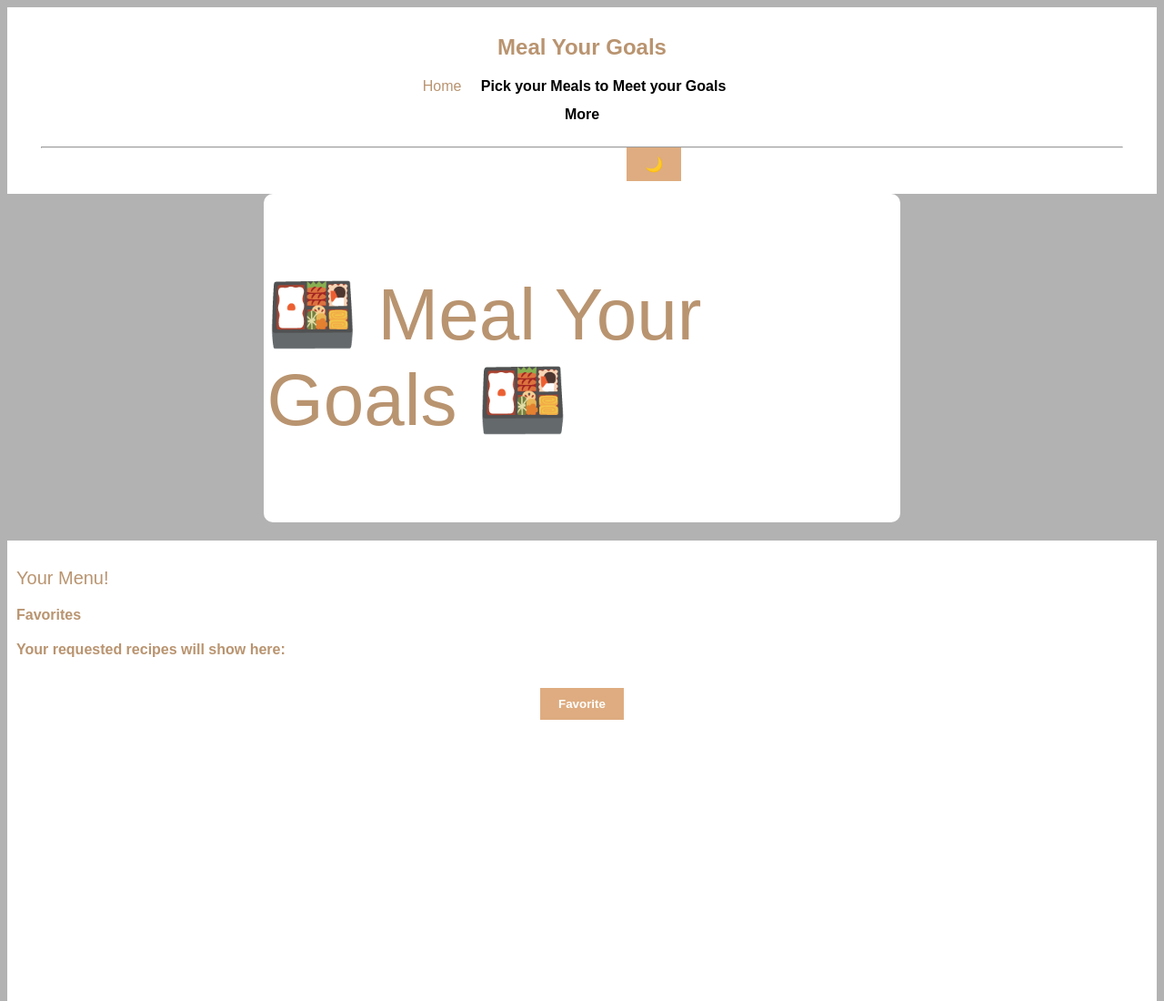
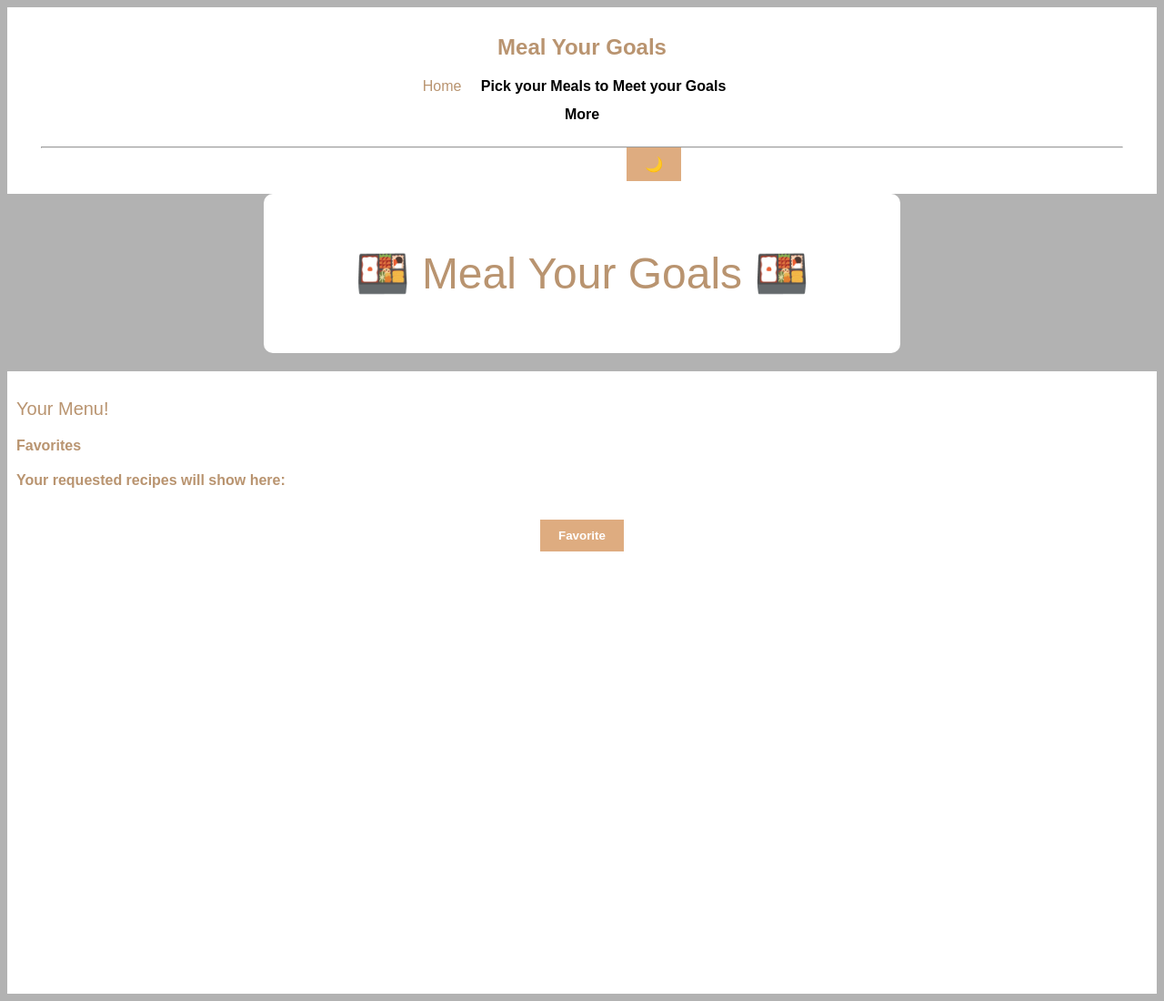
Before and after one commit to namastenataly/Project-1-NLDL, a plain HTML site: page index.html in a window 1280 px wide. Shown: the top 1100 px of the page at 91% size. Drawn offline with Linux system fonts and the light colour scheme; a web font is replaced by a local one.

Commit message:
Update style.css

```diff
--- a/style.css
+++ b/style.css
@@ -149,8 +149,8 @@ header > .box,
 
 h2.title {
   color: var(--dark-color);
-  font-size: 5rem;
-  font-weight: 100;
+  font-size: 3rem;
+  font-weight: 80;
 }
 
 .inverted-colors h2.title {
```
